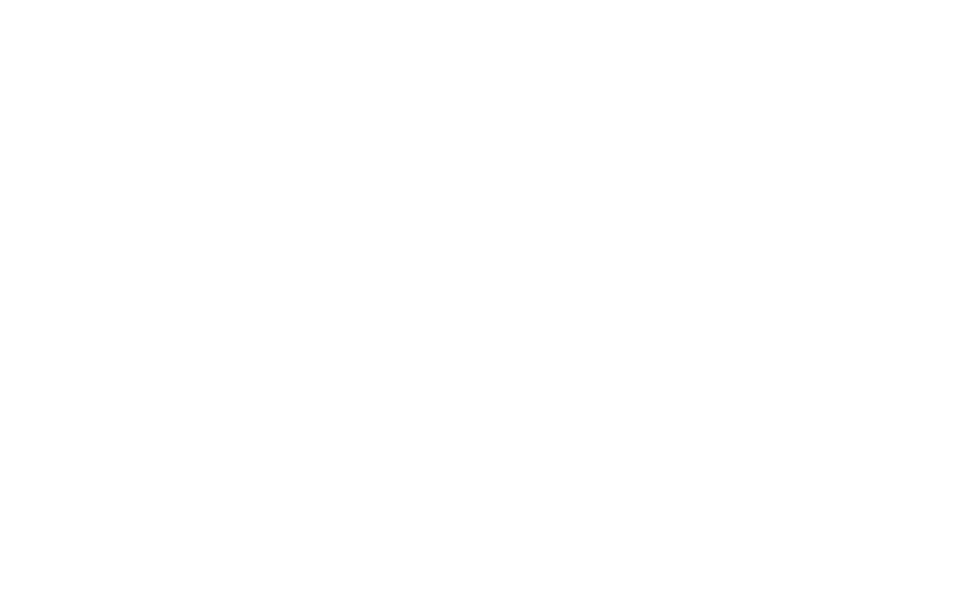
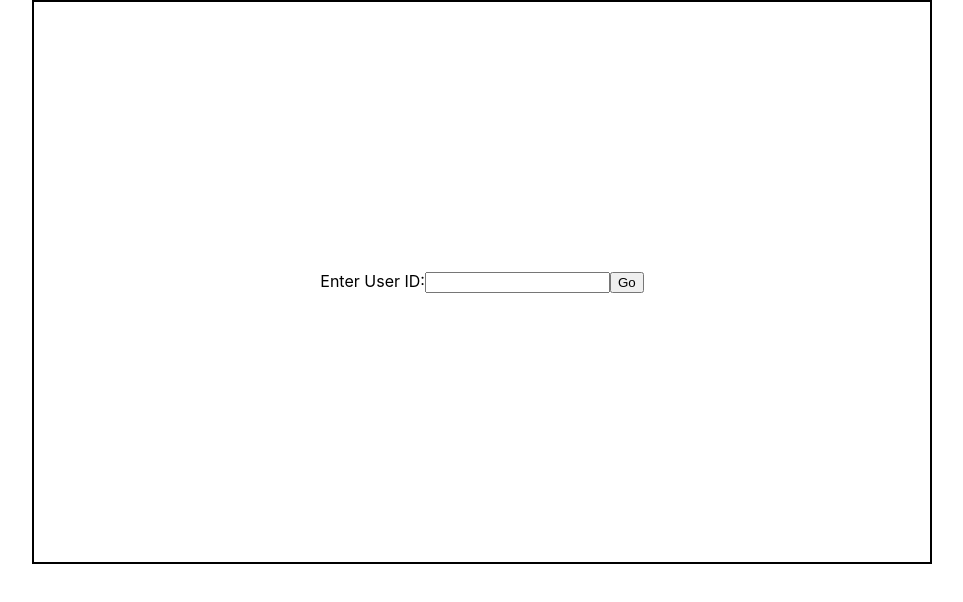
Before and after one commit to HadilAyari00/cloud_message_interface, a React (Create React App) app: page / in a window 1280 px wide. Before the commit this address had no page. Shown: the top 602 px of the page, without its empty margins (158-1121 px from the left). Built offline with nearby package versions, Linux system fonts and the light colour scheme.

Commit message:
fix refresh -- add login

```diff
--- a/src/App.css
+++ b/src/App.css
@@ -56,8 +56,8 @@
     margin: 1rem;
 }
 
-.msg-sender > p,
-.msg-text > p {
+.msg-sender>p,
+.msg-text>p {
     color: blue;
     padding-left: 1rem;
 }
@@ -69,3 +69,16 @@
 .unread {
     background-color: lightcoral;
 }
+
+.enterUserIdForm {
+    display: flex;
+    flex-direction: column;
+    justify-content: center;
+    align-items: center;
+    margin: 0 auto;
+    text-align: center;
+    border: 2px black solid;
+    height: 70vh;
+    width: 70vw;
+    overflow: scroll;
+}
--- a/src/App.js
+++ b/src/App.js
@@ -4,12 +4,12 @@ import {
   Routes,
   Route,
   useParams,
+  useNavigate
 } from "react-router-dom";
 import MessageInput from "./components/MessageInput";
 import MessageList from "./components/MessageList";
 import ConversationsList from "./components/ConversationsList";
 import Stories from "./components/stories";
-
 import "./App.css";
 
 function UserPage() {
@@ -47,11 +47,37 @@ function UserPage() {
   );
 }
 
+function EnterUserID() {
+  const [inputUserID, setInputUserID] = useState('');
+  const navigate = useNavigate();
+
+  const handleSubmit = (event) => {
+    event.preventDefault();
+    navigate(`/${inputUserID}`); // Redirige vers la route avec le userID
+  };
+
+  return (
+    <div className="enterUserIdForm">
+      <form onSubmit={handleSubmit}>
+        <label htmlFor="userID">Enter User ID:</label>
+        <input
+          type="text"
+          id="userID"
+          value={inputUserID}
+          onChange={(e) => setInputUserID(e.target.value)}
+        />
+        <button type="submit">Go</button>
+      </form>
+    </div>
+  );
+}
+
 function App() {
   return (
     <Router>
       <div className="App">
         <Routes>
+          <Route path="/" element={<EnterUserID />} />
           <Route path="/:userID" element={<UserPage />} />
         </Routes>
       </div>
--- a/src/components/ConversationsList.js
+++ b/src/components/ConversationsList.js
@@ -65,6 +65,22 @@ const ConversationsList = ({
         }
 
         setRefreshConversations(!refreshConversations);
+        const updatedParticipants = newConversation.participants.map(
+          (participant) => ({
+            ...participant,
+            user_id: String(participant.user_id),
+          })
+        );
+
+        setConversationsDetails((prevConversationsDetails) => [
+          ...prevConversationsDetails,
+          { ...newConversation, participants: updatedParticipants },
+        ]);
+
+        setConversations((prevConversations) => [
+          ...prevConversations,
+          newConversation._id,
+        ]);
 
         setShowForm(false);
         setParticipantIDs([]);
--- a/src/components/MessageInput.js
+++ b/src/components/MessageInput.js
@@ -111,6 +111,7 @@ const MessageInput = (props) => {
         setFormData((prevState) => ({ ...prevState, text: "", url: "" }));
       } else if (isFormSubmitted) {
         console.log("Form submitted successfully.");
+        setFormData((prevState) => ({ ...prevState, text: "", url: "" }));
       } else {
         console.log("Nothing to send.");
       }
```
Lines whose indentation alone changed are shown as unchanged.
